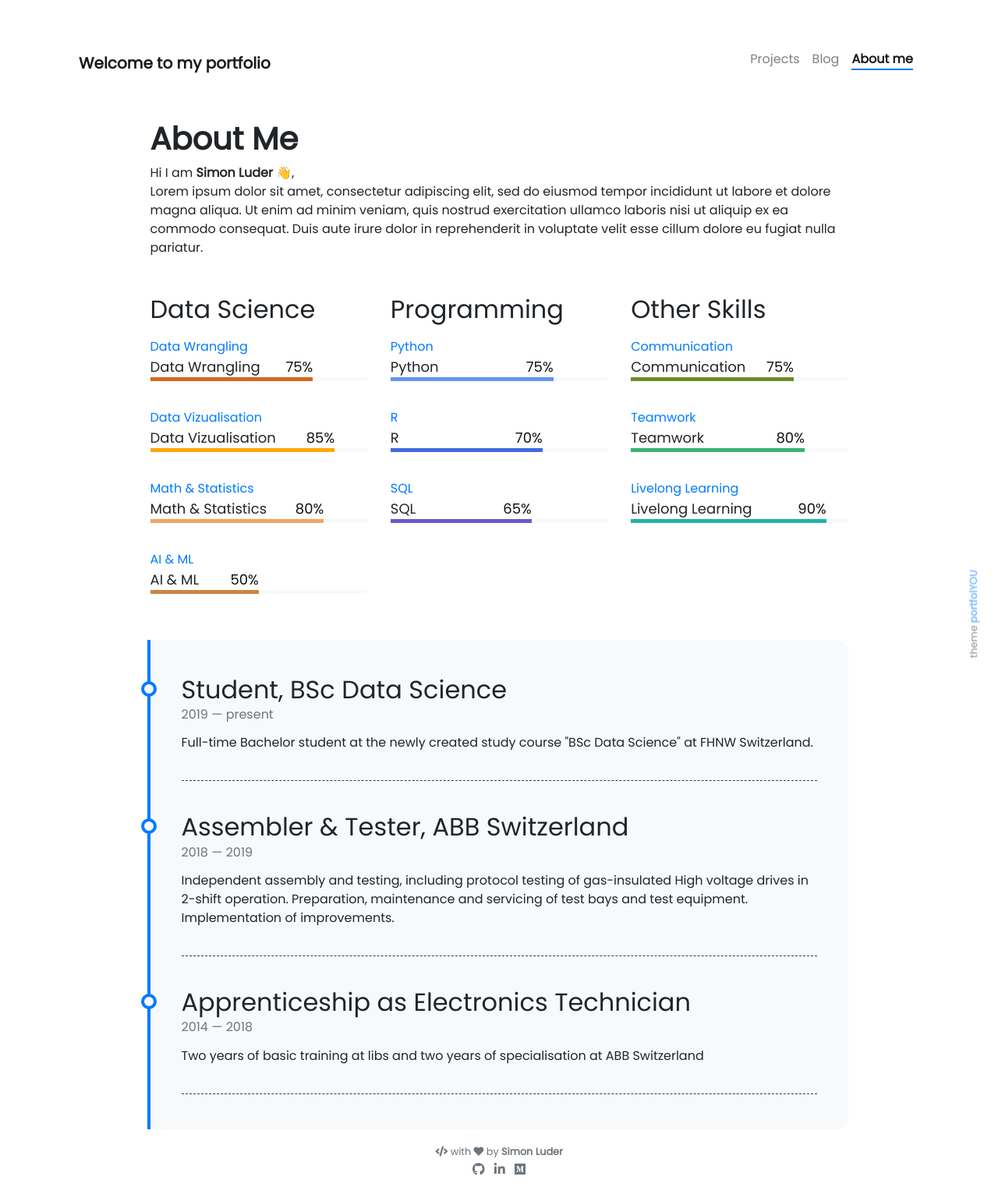
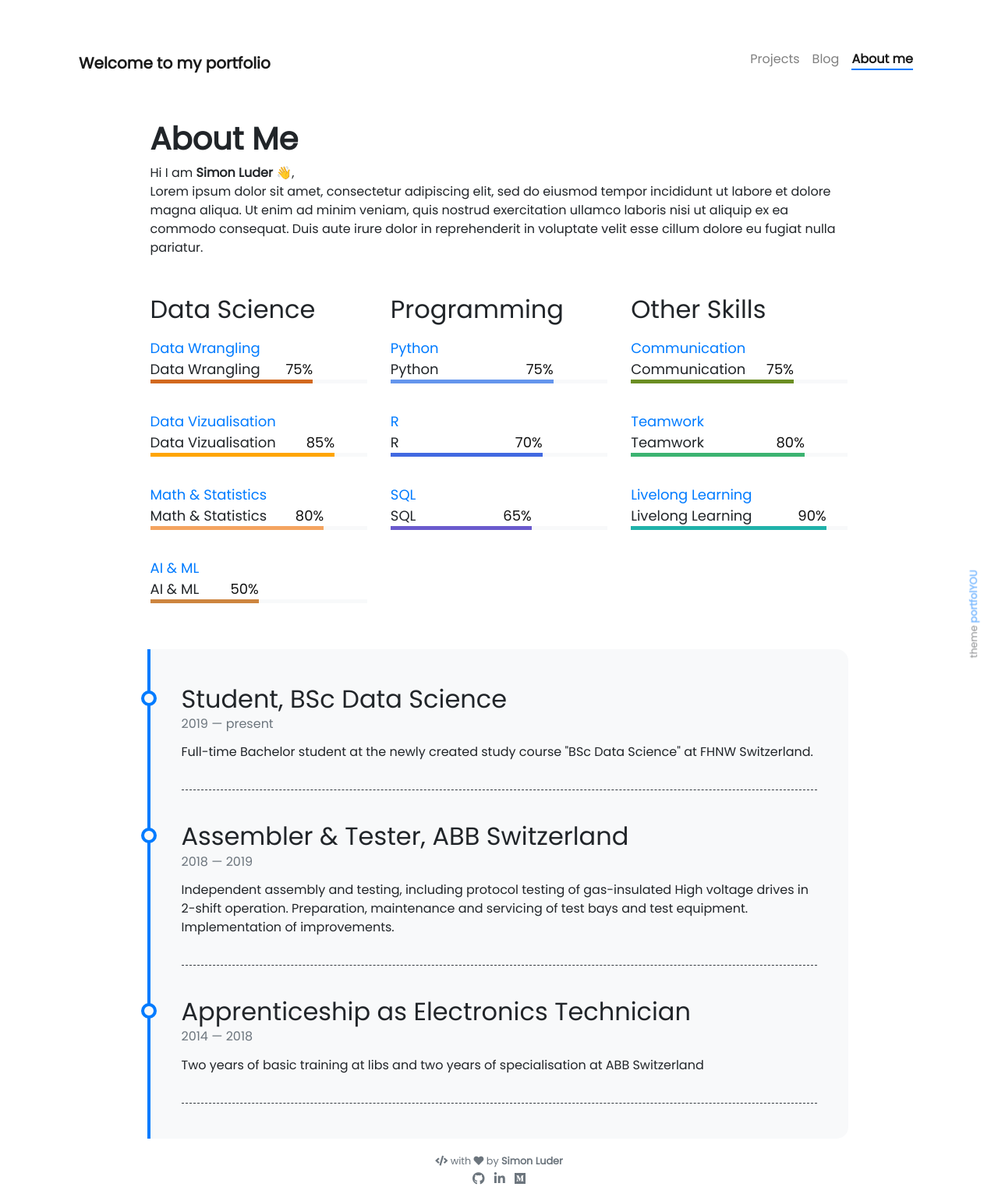
Before and after one commit to SimonLuder/simonluder.github.io, a Jekyll site: the page built from pages/about.md, in a window 1280 px wide. Shown: the whole page at 78% size. Built offline with Jekyll 4.4.1, drawn with Linux system fonts in a browser that asks for light colours; nearby versions of some CDN libraries; emoji names are drawn with the system emoji font.

Commit message:
Update _skills.scss

```diff
--- a/_sass/_skills.scss
+++ b/_sass/_skills.scss
@@ -4,6 +4,11 @@
   overflow: hidden;
 
   > p {
+    margin: 0;
+    font-size: 18px;
+  }
+
+  > a {
     margin: 0;
     font-size: 18px;
   }
@@ -136,8 +141,3 @@
     color: #101010;
   }
 }
-
-  > a {
-    margin: 0;
-    font-size: 18px;
-  }
```
